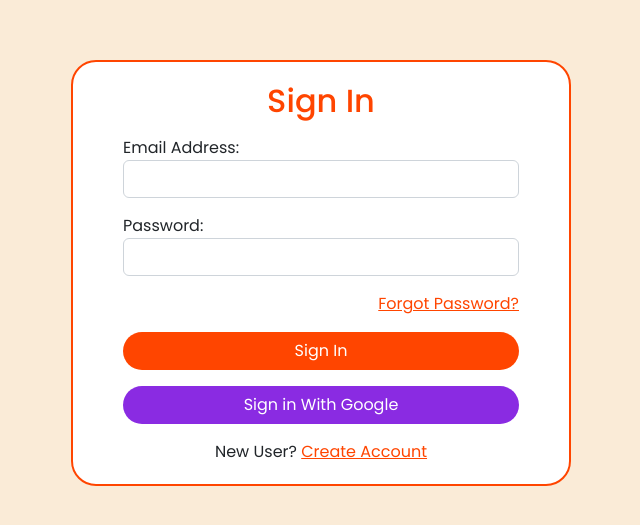
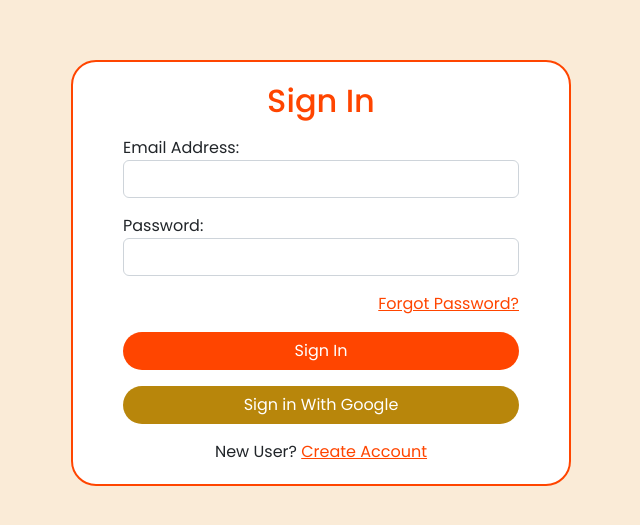
Before and after one commit to harisishtiaq1/E-Help, a React (Create React App) app in the folder E_Help/: page / in a window 1280 px wide. Shown: the part 127-652 px from the top of the page, without its empty margins (319-959 px from the left). Built offline with nearby package versions, Linux system fonts and the light colour scheme.

Commit message:
Login changes

```diff
--- a/E_Help/src/Components/Login/Login.css
+++ b/E_Help/src/Components/Login/Login.css
@@ -71,5 +71,5 @@
         border: none;
       }
       .clr{
-        background-color: blueviolet !important;
+        background-color: darkgoldenrod !important;
       }
--- a/E_Help/src/Components/Login/Login.jsx
+++ b/E_Help/src/Components/Login/Login.jsx
@@ -99,5 +99,4 @@ function Login() {
     </div>
   );
 }
-
 export default Login;
```
